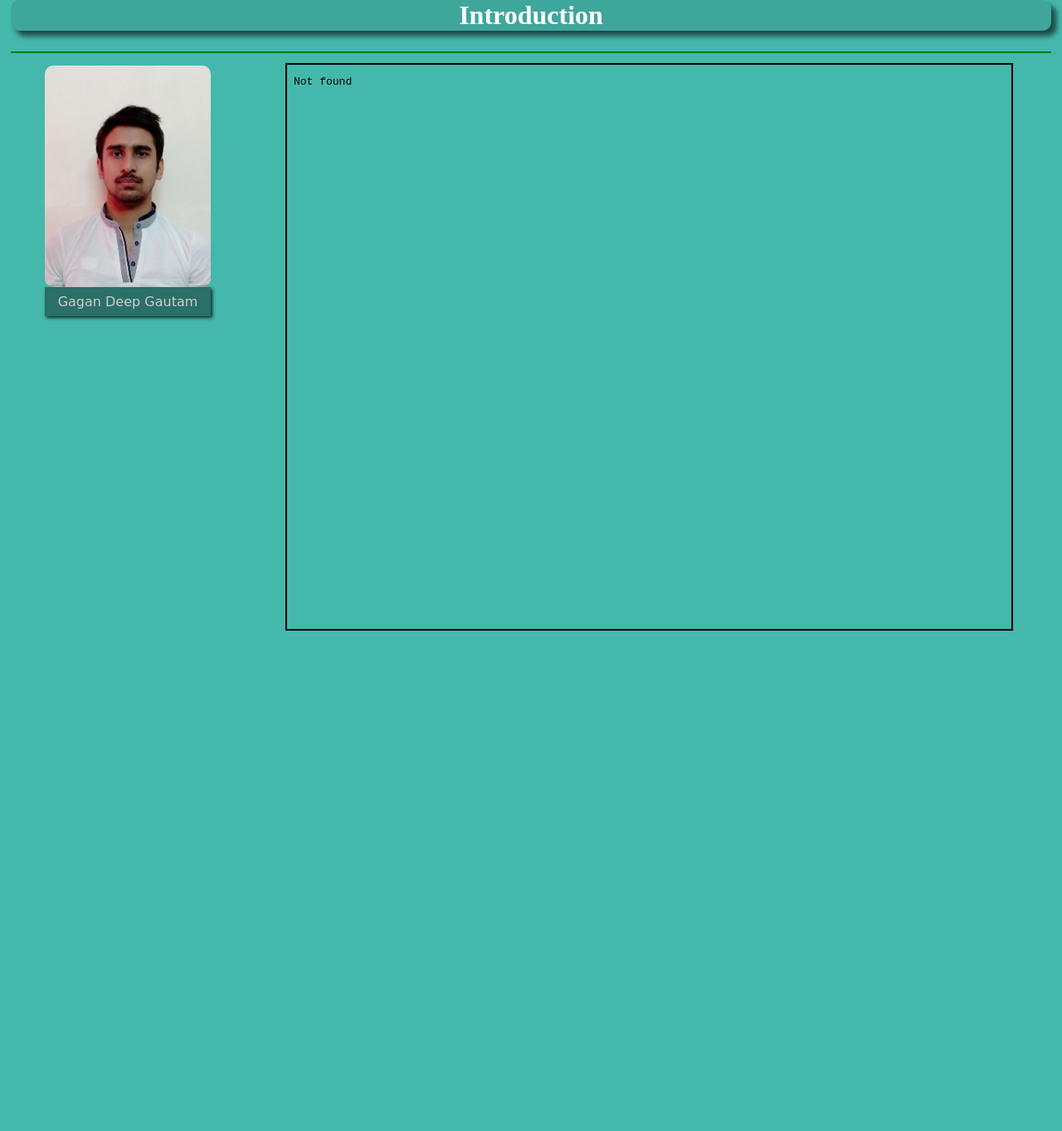
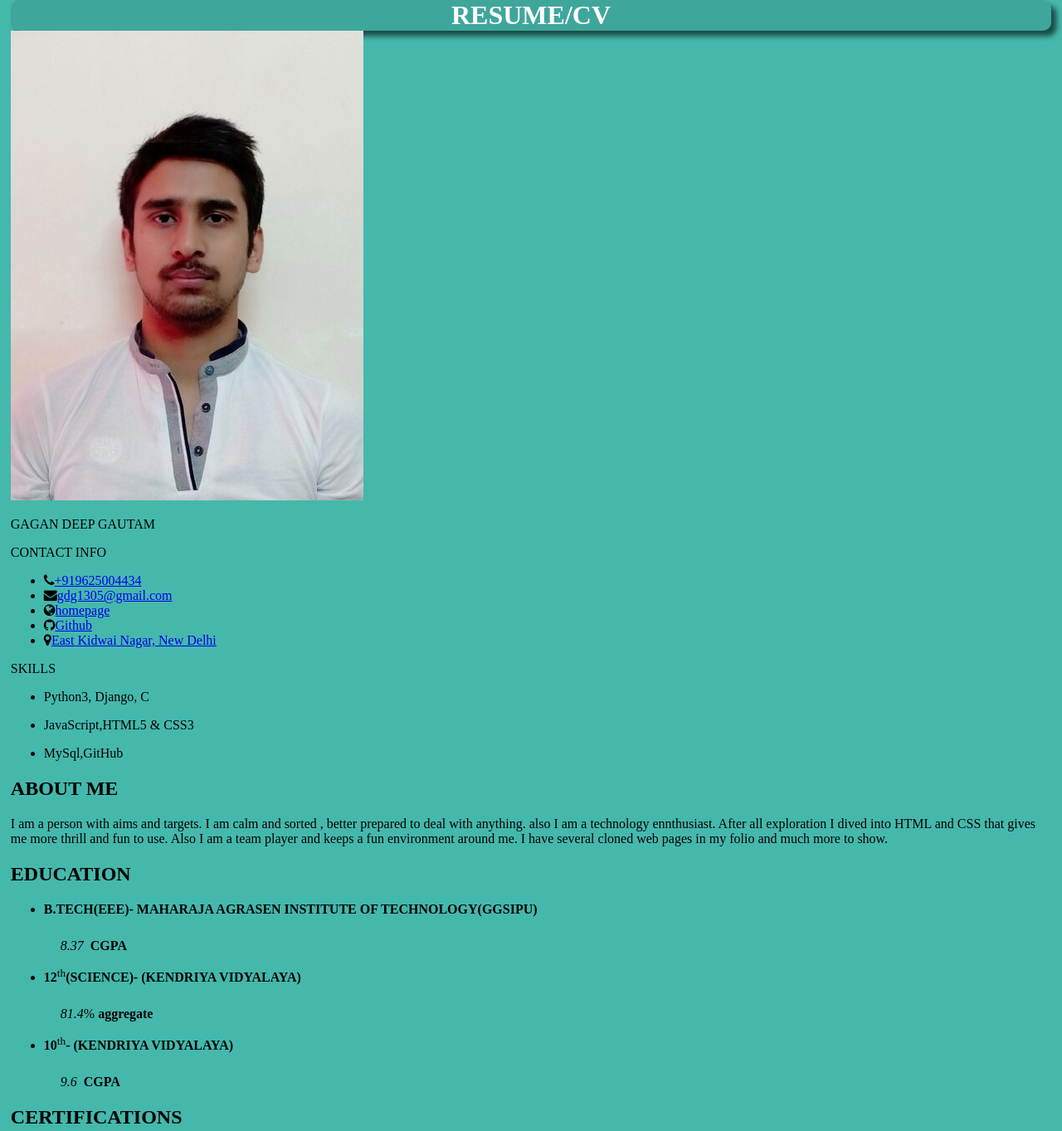
Before and after one commit to gagandeep141/gagandeep141.github.io, a plain HTML site: page index.html in a window 1280 px wide. Shown: the whole page at 83% size. Before the commit the page ends 800 px from the top, so only its background shows below. Drawn offline with Linux system fonts and the light colour scheme.

Commit message:
Update index.html

```diff
--- a/index.html
+++ b/index.html
@@ -1,28 +1,89 @@
-<DOCTYPE! html>
+<!DOCTYPE html>
 <html>
   <head>
     <title>Gagan Deep Gautam introduction page</title>
     <meta charset="utf-8">
     <meta name="viewport" content="width=device-width,initial-scale=1.0"/>
     <meta name="description" content="profile page"/>
-    <meta name="keyword" content="Gagan,Deep,Gautam,Profile,Resume,page,introduction"/>
+<!-- Google font  -->
+    <link rel="preconnect" href="https://fonts.googleapis.com">
+    <link rel="preconnect" href="https://fonts.gstatic.com" crossorigin>
+    <link href="https://fonts.googleapis.com/css2?family=Roboto:ital,wght@0,100;0,300;0,400;0,700;1,100;1,300;1,400;1,700&display=swap" rel="stylesheet">
+
+    <!-- font-awesome -->
+    <link rel="stylesheet" href="https://cdnjs.cloudflare.com/ajax/libs/font-awesome/4.7.0/css/font-awesome.min.css">
     <link rel="stylesheet" href="styles.css">
   </head>
   <body>
-    <main id="main">
-      <h1 id="title">Introduction</h1>
-      <div class="main">
-        <figure id="img-div">
-          <img src="/folder/Passport_Photograph1.jpg" id="image">
-          <figcaption id="img-caption">Gagan Deep Gautam</figcaption>
-          <section id="tribute-info">
-            <p>
-          </section>
-        </figure>
-        <section class="right">
-          <iframe class="resume" src="/folder/resume.pdf" title="resume" ></iframe>
+    <main>
+        <div id="title"><b>RESUME/CV</b></div>
+        <div id="content">
+         <section class="left-side">
+          <div id="profile-img">
+            <div class="image">
+              <img src="/folder/Passport_Photograph1.jpg" alt="My profile photo">
+            </div>
+	    <p id="name">GAGAN DEEP GAUTAM</p>
+          </div>
+          <div class="contact-info">
+            <!-- contact information -->
+            <p class="left-title">CONTACT INFO</p>
+            <ul class="list">
+              <li><i class="fa fa-phone"></i><a href="tel: +919625004434">+919625004434</a>
+              </li>
+              <li><i class="fa fa-envelope"></i><a href="mailto: gdg1305@gmail.com">gdg1305@gmail.com</a>
+              </li>
+              <li><i class="fa fa-globe"></i><a href="https://gagandeep141.github.io/">homepage</a>
+              </li>
+              <li><i class="fa fa-github"></i><a href="https://github.com/gagandeep141">Github</a>
+              </li>
+              <li><i class="fa fa-map-marker"></i><a href="https://www.google.com/maps/place/East+Kidwai+Nagar,+Kidwai+Nagar,+New+Delhi,+Delhi+110023/@28.5721239,77.2091171,16z/data=!4m6!3m5!1s0x390ce2615271cfa1:0xe535f9fba6d1bac0!8m2!3d28.5721353!4d77.2139292!16s%2Fg%2F1tfk2tf3" target="_blank">East Kidwai Nagar, New Delhi</a>
+              </li>
+            </ul>
+          </div>
+	  <div class="skill-info">
+	    <!-- skills information -->
+            <p class="left-title">SKILLS</p>
+            <ul class="list">
+              <li><p>Python3, Django, C</p></li>
+              <li><p>JavaScript,HTML5 & CSS3</p></li>
+              <li><p>MySql,GitHub</p></li>
+            </ul>
+	  </div>
         </section>
-      </div>
+        <section class="right-side">
+          <!-- Main Section  -->
+	  <div class="about-me">
+            <h2> ABOUT ME </h2>
+	    <p class="details">I am a person with aims and targets. I am calm and sorted , better prepared to deal with anything.
+               also I am a technology ennthusiast. After all exploration I dived into HTML and CSS that gives  me
+               more thrill and fun to use. Also I am a team player and keeps a fun environment around me. I have several cloned web pages
+               in my folio and much more to show.
+            </p>
+ 	  </div>
+	  <div class="education-info">
+            <h2>EDUCATION</h2>
+            <ul class="details detail-list">
+              <li style="margin-bottom: 10px;"><b>B.TECH(EEE)- MAHARAJA AGRASEN INSTITUTE OF TECHNOLOGY(GGSIPU)</b>
+               <p style="padding-top:10px;padding-left:20px;"><i>8.37</i>&nbsp;&nbsp;<b>CGPA</b></p></li>
+              <li style="margin-bottom: 10px;"><b>12</b><sup>th</sup><b>(SCIENCE)-&nbsp;(KENDRIYA VIDYALAYA)</b>
+               <p style="padding-top:10px;padding-left:20px;"><i>81.4</i>% <b>aggregate</b></p></li>
+              <li><b>10</b><sup>th</sup><b>-&nbsp;(KENDRIYA VIDYALAYA)</b>
+               <p style="padding-top:10px;padding-left:20px;"><i>9.6</i>&nbsp;&nbsp;<b>CGPA</b></p></li>
+            </ul>
+	  </div>
+	  <div class="awards-certificate">
+	    <!-- Certificate -->
+            <h2>CERTIFICATIONS</h2>
+            <ul class="details" style="list-style-type:none;">
+	      <li></li>
+            </ul>
+	  </div>
+          <div class="portfolio">
+            <!-- portfolio-->
+          </div>
+        </section>
+       </div>
     </main>
   </body>
 </html>
```
